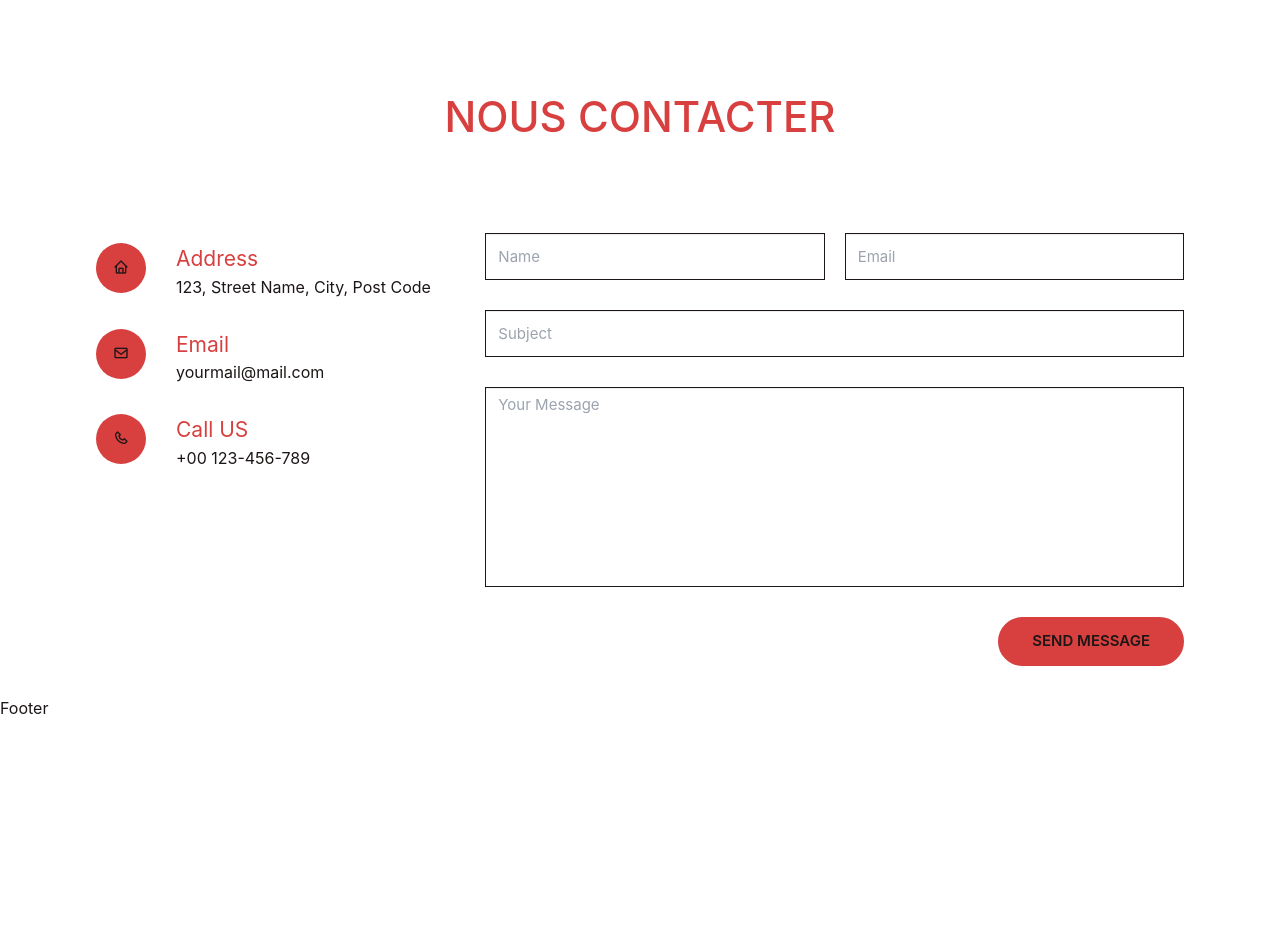
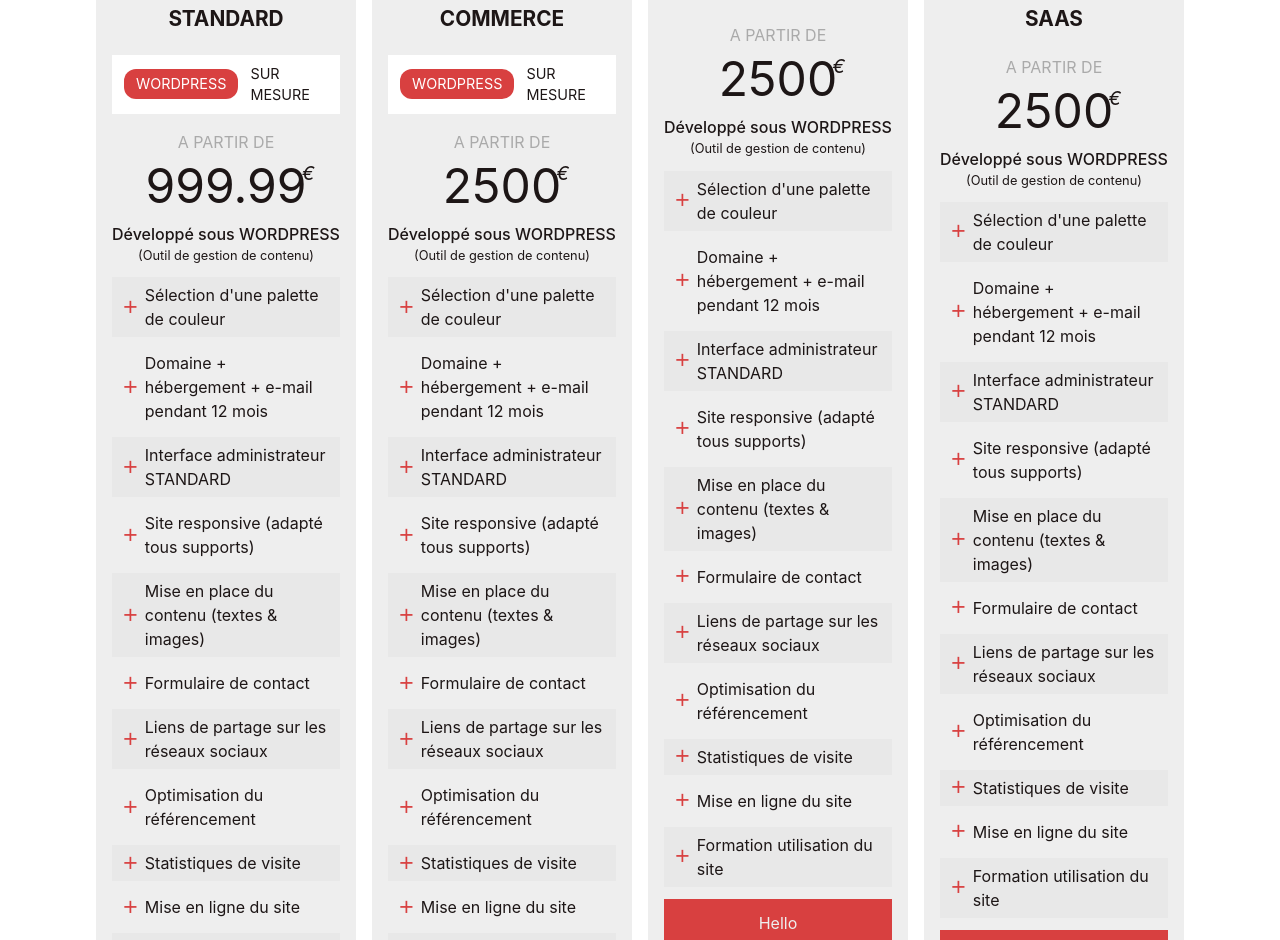
Before and after one commit to rodcoding89/oniline-presence, a React (Vite) app: page /en in a window 1280 px wide. Shown: the part 3032-3972 px from the top of the page. Built offline with nearby package versions, Linux system fonts and the light colour scheme.

Commit message:
begin with price integration

```diff
--- a/src/component/price.tsx
+++ b/src/component/price.tsx
@@ -1,12 +1,133 @@
-import { Element } from 'react-scroll';
+import { useState } from 'react';
+import {Element, Link } from 'react-scroll';
+import { useTranslation } from 'react-i18next';
+import Icon from './Icon';
 interface PriceProps{
 
 }
-
+const priceList = [
+    {
+        title:"Site vitrine standard",
+        devMethode:["Wordpress","Sur mesure"],
+        content:[{
+                price:"999.99",
+                devType:{type:"Développé sous WORDPRESS",outil:"(Outil de gestion de contenu)"},
+                options:["Sélection d'une palette de couleur","Domaine + hébergement + e-mail pendant 12 mois","Interface administrateur STANDARD","Site responsive (adapté tous supports)","Mise en place du contenu (textes & images)","Formulaire de contact","Liens de partage sur les réseaux sociaux","Optimisation du référencement","Statistiques de visite","Mise en ligne du site","Formation utilisation du site"]
+            },{
+                price:"1500",
+                devType:{type:"Développé SUR-MESURE",outil:"(Codage à la main)"},
+                options:["Sélection d'une palette de couleur","Domaine + hébergement + e-mail pendant 12 mois","Site responsive (adapté tous supports)","Mise en place du contenu (textes & images)","Formulaire de contact","Liens de partage sur les réseaux sociaux","Optimisation du référencement","Statistiques de visite","Mise en ligne du site","Formation utilisation du site"]
+            }
+        ]
+    },
+    {
+        title:"Plateforme e-commerce",
+        devMethode:["Wordpress","Sur mesure"],
+        content:[{
+                price:"2500",
+                devType:{type:"Développé sous WORDPRESS",outil:"(Outil de gestion de contenu)"},
+                options:["Sélection d'une palette de couleur","Domaine + hébergement + e-mail pendant 12 mois","Interface administrateur STANDARD","Site responsive (adapté tous supports)","Mise en place du contenu (textes & images)","Formulaire de contact","Liens de partage sur les réseaux sociaux","Optimisation du référencement","Statistiques de visite","Mise en ligne du site","Formation utilisation du site"]
+            },{
+                price:"4000",
+                devType:{type:"Développé SUR-MESURE",outil:"(Codage à la main)"},
+                options:["Sélection d'une palette de couleur","Domaine + hébergement + e-mail pendant 12 mois","Site responsive (adapté tous supports)","Mise en place du contenu (textes & images)","Formulaire de contact","Liens de partage sur les réseaux sociaux","Optimisation du référencement","Statistiques de visite","Mise en ligne du site","Formation utilisation du site"]
+            }
+        ],
+    },
+    {
+        title:"Application mobile",
+        content:[{
+                price:"2500",
+                devType:{type:"Développé sous WORDPRESS",outil:"(Outil de gestion de contenu)"},
+                options:["Sélection d'une palette de couleur","Domaine + hébergement + e-mail pendant 12 mois","Interface administrateur STANDARD","Site responsive (adapté tous supports)","Mise en place du contenu (textes & images)","Formulaire de contact","Liens de partage sur les réseaux sociaux","Optimisation du référencement","Statistiques de visite","Mise en ligne du site","Formation utilisation du site"]
+            }
+        ]
+    },
+    {
+        title:"Logiciel métiers / Saas",
+        content:[{
+                price:"2500",
+                devType:{type:"Développé sous WORDPRESS",outil:"(Outil de gestion de contenu)"},
+                options:["Sélection d'une palette de couleur","Domaine + hébergement + e-mail pendant 12 mois","Interface administrateur STANDARD","Site responsive (adapté tous supports)","Mise en place du contenu (textes & images)","Formulaire de contact","Liens de partage sur les réseaux sociaux","Optimisation du référencement","Statistiques de visite","Mise en ligne du site","Formation utilisation du site"]
+            }
+        ]
+    }
+]
 const Price:React.FC<PriceProps> = ()=>{
+    const { t } = useTranslation();
+    const initialActiveContentIndex = priceList.reduce((acc, _, index) => {
+        acc[index] = 0; // Par défaut, sélectionner "Wordpress" (content[0])
+        return acc;
+      }, {} as { [key: number]: number });
+    const [activeContentIndex, setActiveContentIndex] = useState<{ [key: number]: number }>(
+        initialActiveContentIndex
+    );
+    const handleContentSwitch = (itemIndex: number, contentIndex: number) => {
+        setActiveContentIndex((prev) => ({
+          ...prev,
+          [itemIndex]: contentIndex, // Met à jour l'index du contenu pour cet élément
+        }));
+    };
     return (
         <Element className="min-h-[200px] mt-[75px]" name="price">
-            <h1>Tarif</h1>
+            <div>
+                <div className='w-[85%] mx-auto'>
+                    <h1 className='text-center text-thirty font-semibold mb-4 uppercase'>Tarifs</h1>
+                    <h4 className='text-center text-[#aaa] text-[1.4em] mb-10'>Un tarif adapté à un site internet de qualité !</h4>
+                    <div className='flex justify-center items-start gap-4'>
+                        {
+                            priceList.map((item,index)=>{
+                                return (
+                                    <div key={index} className='self-stretch p-4 bg-fifty'>
+                                        <h3 className='text-center uppercase font-bold text-[1.3em] mb-5'>{item.title}</h3>
+                                        {
+                                            item.devMethode && (
+                                                <div className='flex justify-center w-full'>
+                                                    <div className='flex justify-around items-center gap-3 py-2 px-3 bg-white'>
+                                                    {
+                                                        item.devMethode.map((m,i)=>{
+                                                            return(
+                                                                <p onClick={()=>handleContentSwitch(index, i)} className={` rounded-xl cursor-pointer uppercase text-[.9em] ${activeContentIndex[index] === i ? 'text-white bg-thirty py-1 px-3':''}`} key={i}>{m}</p>
+                                                            )
+                                                        })
+                                                    }
+                                                    </div>
+                                                </div>
+                                            )
+                                        }
+                                        <h6 className='text-center text-[#aaa] uppercase mt-4 mb-[-4px]'>A partir de</h6>
+                                        <div className='text-center'>
+                                            <span className='text-center text-[3em] relative'>{item.content[activeContentIndex[index] || 0].price}<em className='absolute top-[3px] right-[-8px] !text-[.4em]'>€</em></span>
+                                        </div>
+                                        <p className='block text-center font-medium'>{item.content[activeContentIndex[index] || 0].devType.type}</p>
+                                        <span className='block text-center text-[.8em] mb-3'>{item.content[activeContentIndex[index] || 0].devType.outil}</span>
+                                        <ul className='m-0 p-0 flex flex-col justify-start items-start gap-2 w-full'>
+                                            {
+                                                item.content[activeContentIndex[index] || 0].options.map((o,k)=>{
+                                                    return (
+                                                        <li key={k} className={`flex justify-start items-center py-[6px] px-2 w-full gap-1 ${k%2 === 0 ? 'bg-[#E8E8E8]' : ''}`}><Icon name="bx-plus" size='1.3em' color='var(--color-thirty)'/>{o}</li>
+                                                    )
+                                                })
+                                            }
+                                        </ul>
+                                        <span className='cursor-pointer px-6 mt-3 py-3 text-fifty bg-thirty hover:text-thirty hover:bg-white flex items-center justify-center transition-hover duration-500 ease-in'>
+                                        <Link
+                                        activeClass="active"
+                                        spy={true}
+                                        smooth={true}
+                                        offset={-65}
+                                        duration={500}
+                                        to={`contact`}
+                                        >{t("devi")}
+                                        </Link>
+                                        </span>
+                                    </div>
+                                )
+                            })
+                        }
+                    </div>
+                </div>
+            </div>
         </Element>
     )
 }
--- a/src/component/services.tsx
+++ b/src/component/services.tsx
@@ -49,9 +49,9 @@
     console.log("service",services)
     return (
         <Element className="min-h-[200px] mt-[75px]" name="services">
-            <div className='bg-secondary h-[500px]'>
-                <h1 className='mb-10 mx-[calc(15%/2)] pt-[20px] text-fifty uppercase'>Services</h1>
-                <p className='text-fifty mx-[calc(15%/2)]'>Lorem ipsum dolor sit amet consectetur adipisicing elit. Quo inventore sunt tenetur. Lorem ipsum dolor sit amet consectetur adipisicing elit. Quo inventore sunt tenetur.</p>
+            <div className='bg-fifty h-[500px]'>
+                <h1 className='mb-10 mx-[calc(15%/2)] pt-[20px] uppercase'>Services</h1>
+                <p className='mx-[calc(15%/2)]'>Lorem ipsum dolor sit amet consectetur adipisicing elit. Quo inventore sunt tenetur. Lorem ipsum dolor sit amet consectetur adipisicing elit. Quo inventore sunt tenetur.</p>
             </div>
             <div className='w-[85%] mx-auto mt-[-275px]'>
                 <div className='flex justify-center items-start gap-y-8 flex-wrap'>
```
